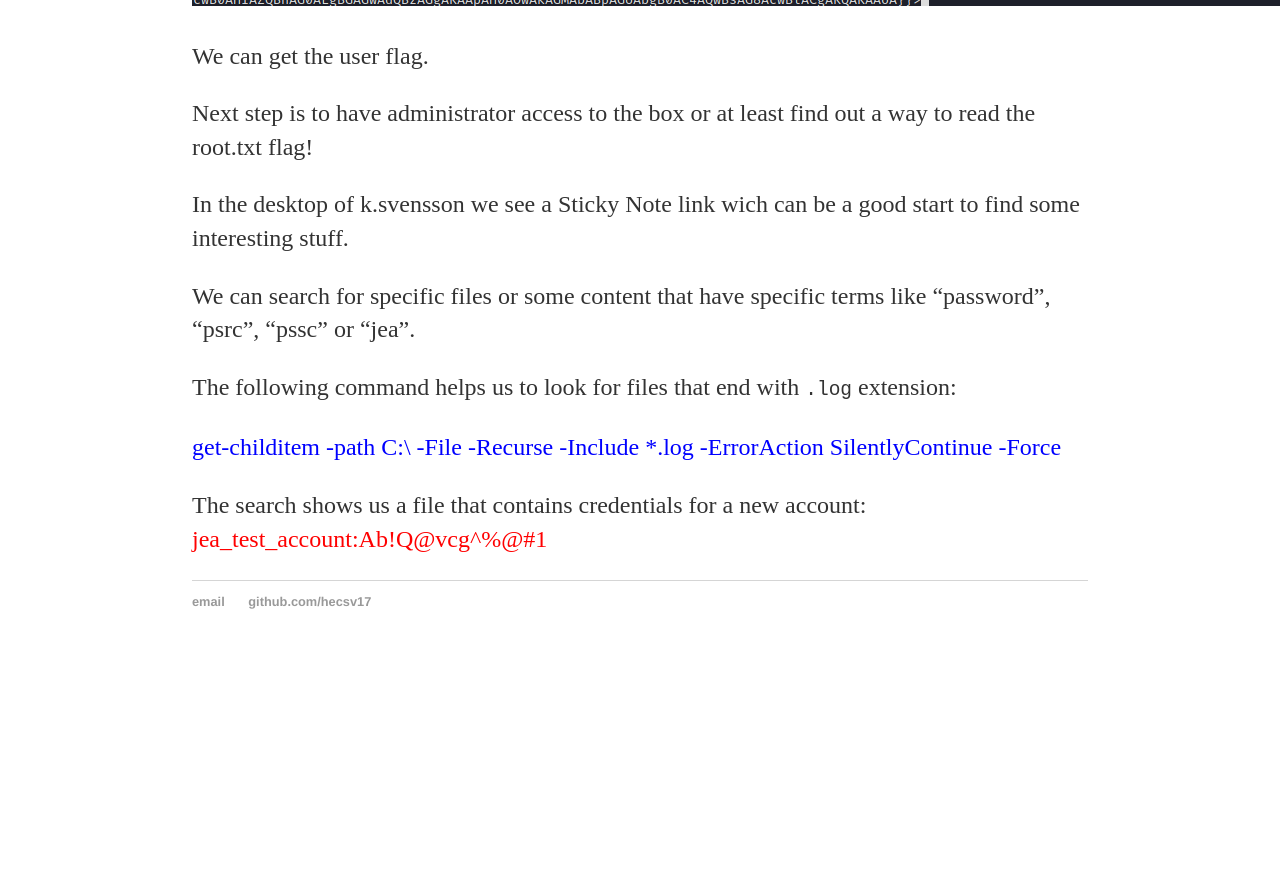
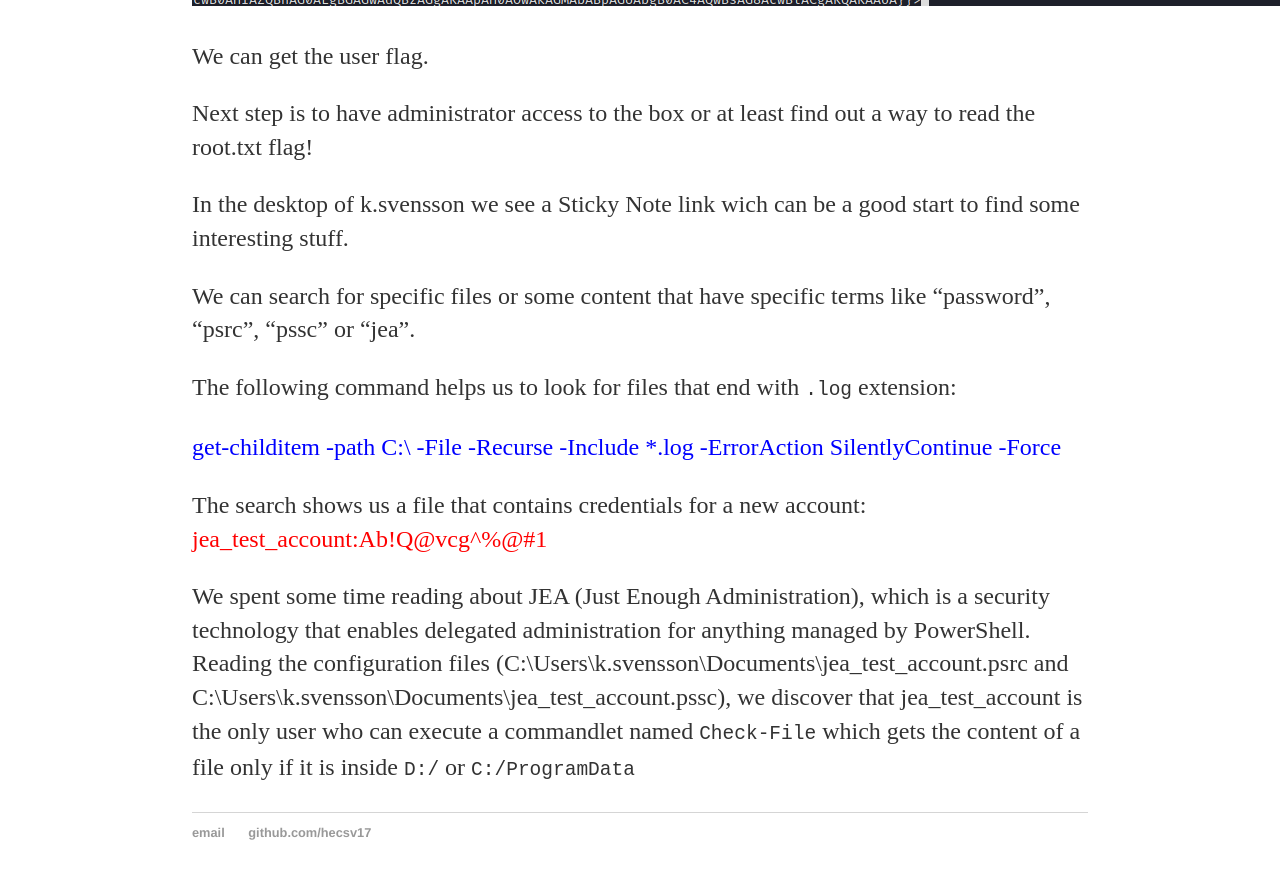
Before and after one commit to hecsv17/hecsv17.github.io, a Jekyll site: the page built from _posts/2021-03-13-hackthebox-reel2.md, in a window 1280 px wide and 900 px high, scrolled down 3083 px. Shown: the top 879 px of the window. Built offline with Jekyll 4.4.1, drawn with Linux system fonts in a browser that asks for light colours; our own code applies the rules of GitHub Pages for plain Markdown files; before the commit the page ends 3752 px from its top, so only the background shows below that.

Commit message:
Update 2021-03-13-hackthebox-reel2.md

```diff
--- a/_posts/2021-03-13-hackthebox-reel2.md
+++ b/_posts/2021-03-13-hackthebox-reel2.md
@@ -100,3 +100,5 @@ The following command helps us to look for files that end with `.log` extension:
 <span style="color:blue"><emb>get-childitem -path C:\ -File -Recurse -Include *.log -ErrorAction SilentlyContinue -Force</emb></span>
 
 The search shows us a file that contains credentials for a new account: <span style="color:red">jea_test_account:Ab!Q@vcg^%@#1</span>
+
+We spent some time reading about JEA (Just Enough Administration), which is a security technology that enables delegated administration for anything managed by PowerShell. Reading the configuration files (C:\Users\k.svensson\Documents\jea_test_account.psrc and C:\Users\k.svensson\Documents\jea_test_account.pssc), we discover that jea_test_account is the only user who can execute a commandlet named `Check-File` which gets the content of a file only if it is inside `D:/` or `C:/ProgramData`
```
